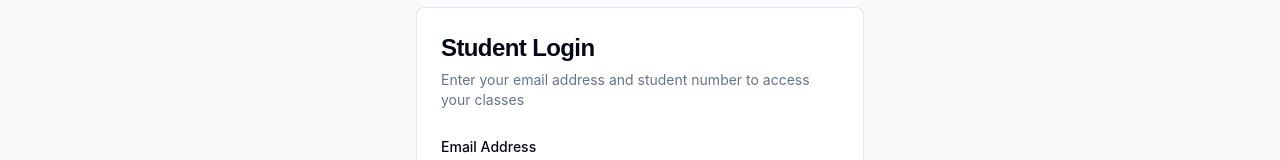
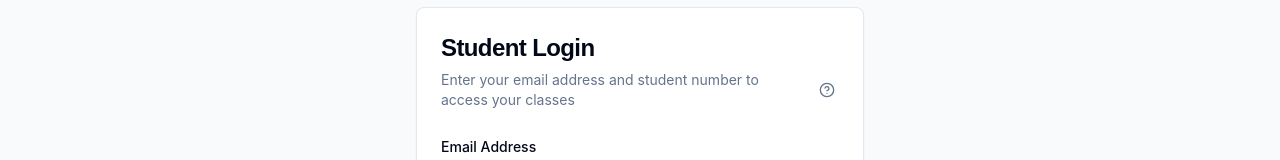
Before and after one commit to zcahkwn/student-bid, a React (Vite) app: page / in a window 1280 px wide. Shown: the part 229-389 px from the top of the page. Built offline with nearby package versions, Linux system fonts and the light colour scheme; no server answers; the database is empty.

Commit message:
Updated StudentLogin.tsx

```diff
--- a/src/components/student/StudentLogin.tsx
+++ b/src/components/student/StudentLogin.tsx
@@ -3,7 +3,9 @@ import { Button } from "@/components/ui/button";
 import { Input } from "@/components/ui/input";
 import { Label } from "@/components/ui/label";
 import { Card, CardContent, CardDescription, CardFooter, CardHeader, CardTitle } from "@/components/ui/card";
+import { Dialog, DialogContent, DialogDescription, DialogFooter, DialogHeader, DialogTitle, DialogTrigger } from "@/components/ui/dialog";
 import { useToast } from "@/hooks/use-toast";
+import { HelpCircle } from "lucide-react";
 import { ClassConfig, Student } from "@/types";
 import { useNavigate } from "react-router-dom";
 import { authenticateStudent } from "@/utils/auth";
@@ -65,8 +67,31 @@ const StudentLogin = ({ classes, onLogin }: StudentLoginProps) => {
     <Card className="w-full max-w-md">
       <CardHeader>
         <CardTitle className="text-2xl font-heading">Student Login</CardTitle>
-        <CardDescription>
-          Enter your email address and student number to access your classes
+        <CardDescription className="flex items-center justify-between">
+          <span>Enter your email address and student number to access your classes</span>
+          <Dialog>
+            <DialogTrigger asChild>
+              <Button variant="ghost" size="icon" className="h-6 w-6 ml-2 flex-shrink-0">
+                <HelpCircle className="h-4 w-4" />
+              </Button>
+            </DialogTrigger>
+            <DialogContent>
+              <DialogHeader>
+                <DialogTitle>Need Help?</DialogTitle>
+                <DialogDescription>
+                  If you have any technical problems, please contact:
+                </DialogDescription>
+              </DialogHeader>
+              <div className="py-4">
+                <p className="text-sm text-gray-700">
+                  <strong>Alice</strong>
+                </p>
+                <p className="text-sm text-gray-700 mt-2">
+                  Email: <a href="mailto:zcahkwn@ucl.ac.uk" className="text-academy-blue hover:underline">zcahkwn@ucl.ac.uk</a>
+                </p>
+              </div>
+            </DialogContent>
+          </Dialog>
         </CardDescription>
       </CardHeader>
       <form onSubmit={handleSubmit}>
```
